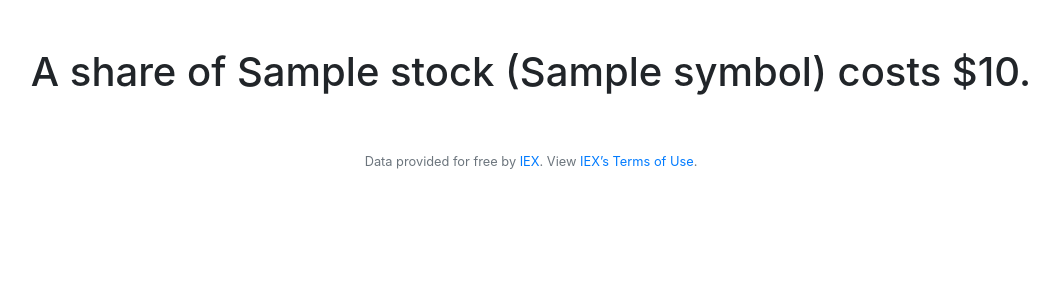
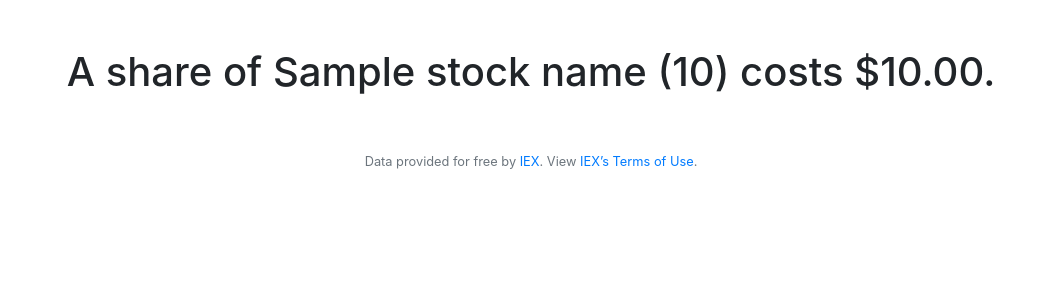
Before and after one commit to double-H-nguyen/CS50, a Flask app: template pset9/finance/templates/quoted.html in a window 1280 px wide. Shown: the part 76-376 px from the top of the page, without its empty margins (109-1168 px from the left). Run offline with Flask 2, Linux system fonts and the light colour scheme; the template is opened without the code that fills it: most values are stand-ins (such as "Sample title", 1, 10 or a date in 2020); some libraries are stand-ins or nearby versions.

Commit message:
Refactor quote section to use usd helper function

```diff
--- a/pset9/finance/application.py
+++ b/pset9/finance/application.py
@@ -161,7 +161,7 @@
     if request.method == "POST":
         symbol = request.form.get("symbol")
         symbol_dict = lookup(symbol)
-        return render_template("quoted.html", stock=symbol_dict)
+        return render_template("quoted.html", stock_name=symbol_dict["name"], stock_symbol=symbol_dict["symbol"], stock_price=symbol_dict["price"])
 
     # GET
     return render_template("quote.html")
--- a/pset9/finance/templates/quoted.html
+++ b/pset9/finance/templates/quoted.html
@@ -3,5 +3,5 @@
 {% block title %} Quoted {% endblock %}
 
 {% block main %}
-<h1 class="text-center">A share of {{ stock.name }} ({{ stock.symbol }}) costs ${{ stock.price }}.</h1>
+<h1 class="text-center">A share of {{ stock_name }} ({{ stock_symbol }}) costs {{ stock_price | usd }}.</h1>
 {% endblock %}
```
